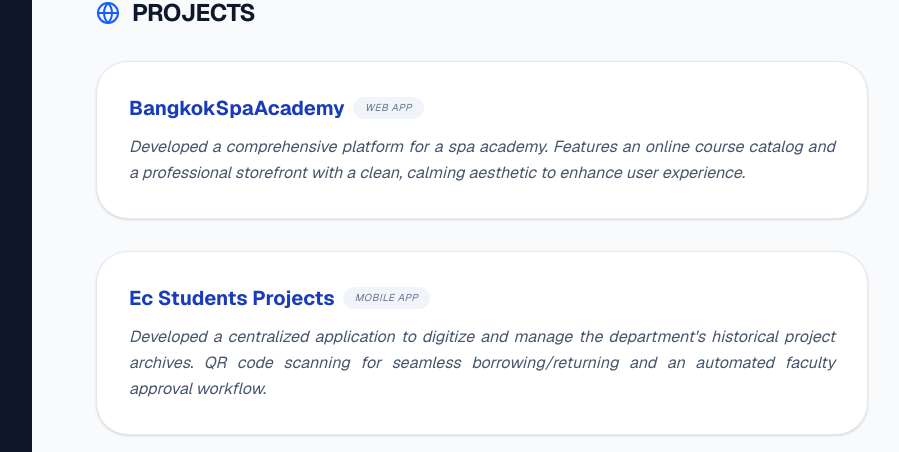
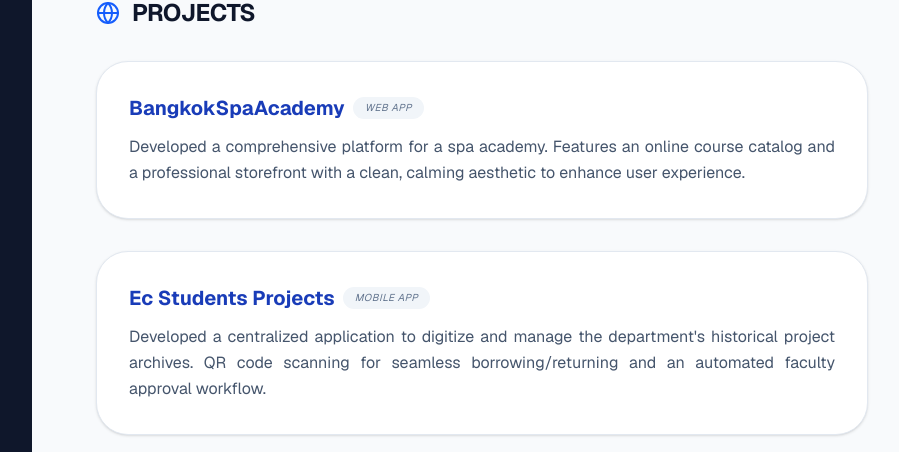
Before and after one commit to Thanadol22/my-nextjs-resume, a Next.js app: page / in a window 1280 px wide. Shown: the part 1059-1511 px from the top of the page, without its empty margins (348-1247 px from the left). Built offline with nearby package versions, Linux system fonts and the light colour scheme.

Commit message:
Update my profile and projects

```diff
--- a/app/page.tsx
+++ b/app/page.tsx
@@ -149,7 +149,7 @@ export default function Home() {
             <h2 className="text-xl md:text-2xl font-bold flex items-center gap-3 text-slate-900 mb-6 uppercase tracking-tight">
               <User className="text-blue-600" /> About Me
             </h2>
-            <div className="text-base md:text-lg leading-relaxed text-slate-600 text-justify">
+            <div className="text-base md:text-lg leading-relaxed text-slate-600 text-justify tracking-tighter md:tracking-normal">
               <p>I am a passionate developer with a deep interest in building modern websites and applications. I thrive on the challenges of software development and am constantly exploring new technologies to enhance my technical skills.</p>
             </div>
           </section>
@@ -209,7 +209,7 @@ export default function Home() {
                 <h3 className="text-lg md:text-xl font-bold text-blue-800 mb-3 flex flex-wrap items-center gap-2">
                   BangkokSpaAcademy <span className="text-[10px] font-normal text-slate-500 bg-slate-100 px-3 py-1 rounded-full italic uppercase tracking-wider">Web App</span>
                 </h3>
-                <p className="text-sm md:text-base text-slate-600 leading-relaxed italic">
+                <p className="text-sm md:text-base text-slate-600 leading-relaxed  tracking-tighter md:tracking-normal">
                   Developed a comprehensive platform for a spa academy. Features an online course catalog and a professional storefront with a clean, calming aesthetic to enhance user experience.
                 </p>
               </div>
@@ -217,7 +217,7 @@ export default function Home() {
                 <h3 className="text-lg md:text-xl font-bold text-blue-800 mb-3 flex flex-wrap items-center gap-2">
                   Ec Students Projects <span className="text-[10px] font-normal text-slate-500 bg-slate-100 px-3 py-1 rounded-full italic uppercase tracking-wider">Mobile App</span>
                 </h3>
-                <p className="text-sm md:text-base text-slate-600 leading-relaxed italic">
+                <p className="text-sm md:text-base text-slate-600 leading-relaxed  tracking-tighter md:tracking-normal">
                   Developed a centralized application to digitize and manage the department&apos;s historical project archives. QR code scanning for seamless borrowing/returning and an automated faculty approval workflow.                </p>
               </div>
             </div>
```
